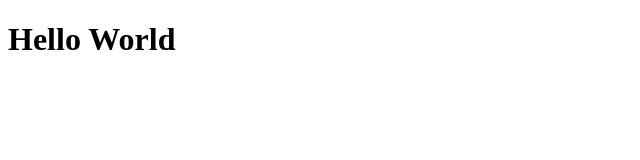
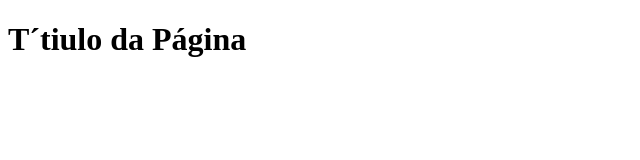
Before and after one commit to BrennerSantos/curso-git, a plain HTML site: page index.html in a window 1280 px wide. Shown: the whole page, without its empty margins (0-640 px from the left). Drawn offline with Linux system fonts and the light colour scheme.

Commit message:
Mensagem de commit

```diff
--- a/index.html
+++ b/index.html
@@ -9,7 +9,7 @@
 </head>
 
 <body>
-	<h1>Hello World</h1>
+	<h1>T´tiulo da Página</h1>
 	<script src=""></script>
 </body>
 
```
